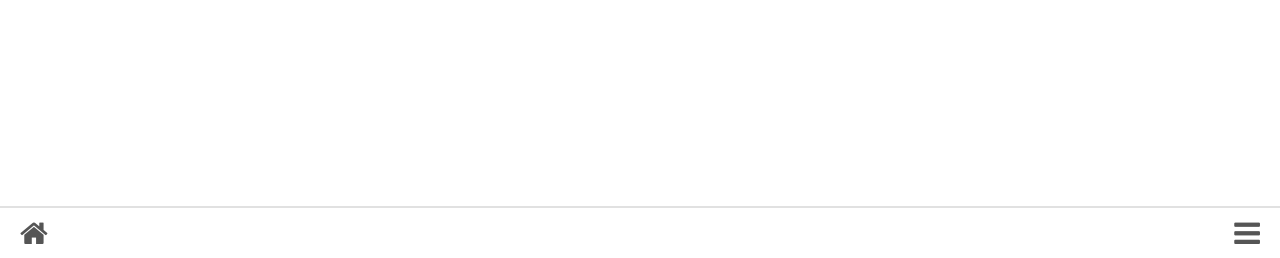
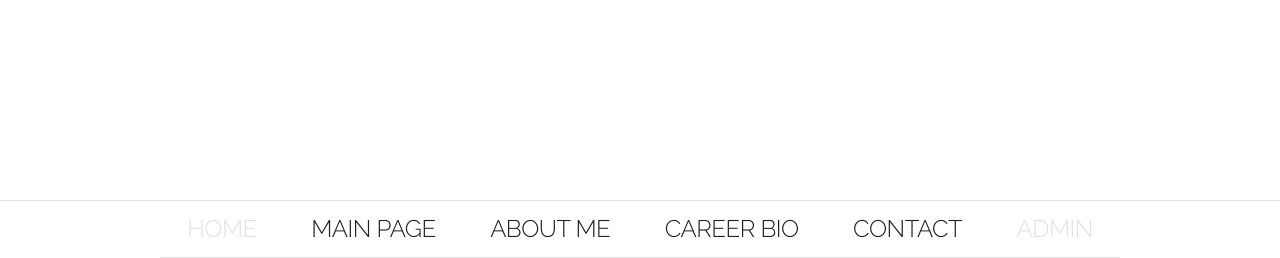
Before and after one commit to ratteripenta/homepage-django, a Django app: page / in a window 1280 px wide. Shown: the part 542-800 px from the top of the page. Run offline with Django 3.2, Linux system fonts and the light colour scheme; data comes from the database, SQL or seed files in the repository; both versions use the stored data as it was after the commit; some libraries are stand-ins or nearby versions.

Commit message:
Navigation works as intended from phone to dekstop widths.

```diff
--- a/app/static/css/skeleton.css
+++ b/app/static/css/skeleton.css
@@ -317,7 +317,7 @@ p {
     padding: 0; } }
 @media (min-width: 550px) {
   .container {
-    width: 80%; }
+    width: 85%; }
 
   .column,
   .columns {
@@ -672,26 +672,51 @@ form {
   bottom: 0;
   width: 100%;
   flex: 1 0 auto;
-  border-top: 2px solid #e1e1e1;
+  border-top: 0.5px solid #e1e1e1;
   background-color: #FFF;
   margin: 0;
   padding: 0; }
   .navigation a {
     text-decoration: none;
     color: #222; }
+    .navigation a:hover {
+      color: #e1e1e1; }
   .navigation .navbar-items {
     display: none;
     flex-direction: column;
-    border-bottom: 1px solid #e1e1e1;
-    padding-top: 1rem; }
-    .navigation .navbar-items h4 {
-      text-align: center; }
-  .navigation .navbar-mobile i {
-    padding: 1rem 2rem;
-    color: #555; }
-    .navigation .navbar-mobile i:hover {
-      color: #e1e1e1;
-      cursor: pointer; }
+    border-bottom: 0.5px solid #e1e1e1; }
+    .navigation .navbar-items .navbar-item h5 {
+      text-align: center;
+      margin-top: 1rem;
+      margin-bottom: 1rem; }
+  .navigation .navbar-mobile {
+    z-index: 200;
+    display: inherit; }
+    .navigation .navbar-mobile .brand {
+      padding: 1rem 4rem;
+      margin: 0; }
+    .navigation .navbar-mobile .icon {
+      padding: 1rem 4rem;
+      margin: 0;
+      color: #626262; }
+      .navigation .navbar-mobile .icon:hover {
+        color: #e1e1e1;
+        cursor: pointer; }
+  @media (min-width: 750px) {
+    .navigation .navbar-items {
+      display: flex;
+      flex-direction: row;
+      justify-content: space-around; }
+    .navigation .navbar-mobile {
+      display: none; } }
+
+.muted {
+  color: #e1e1e1; }
+  .muted:hover {
+    color: #f4f4f4; }
+
+.show {
+  display: flex !important; }
 
 .container {
   height: 80%; }
--- a/app/static/js/scripts.js
+++ b/app/static/js/scripts.js
@@ -3,12 +3,10 @@ $(document).ready(function() {
     var menu = "closed"
     $("#menu").click(function(){
         if (menu === "closed") {
-            $(".navbar-items").css("transform", "translate(0, 0)")
-            $(".navbar-items").css("display","flex")
+            $(".navbar-items").addClass("show")
             menu = "opened"
         } else {
-            $(".navbar-items").css("transform", "translate(100%, 0)")
-            $(".navbar-items").css("display","none")
+            $(".navbar-items").removeClass("show")
             menu = "closed"
         }
         console.log("Menu clicked, state =",menu)
--- a/app/static/scss/base/_variables.scss
+++ b/app/static/scss/base/_variables.scss
@@ -26,7 +26,7 @@ $font-family: "Raleway", "HelveticaNeue", "Helvetica Neue", Helvetica, Arial, sa
 //Grid Variables
 $container-width: 960px !default;
 $container-width-larger-than-mobile: 85% !default;
-$container-width-larger-than-phablet: 80% !default;
+$container-width-larger-than-phablet: 85% !default;
 $total-columns: 12 !default;
 $column-width: 100 / $total-columns !default; // calculates individual column width based off of # of columns
 $column-margin: 4% !default; // space between columns
--- a/app/static/scss/modules/_navigation.scss
+++ b/app/static/scss/modules/_navigation.scss
@@ -4,7 +4,7 @@
     width: 100%;
     flex: 1 0 auto;
 
-    border-top: 2px solid $light-grey;
+    border-top: 0.5px solid $light-grey;
     background-color: $background;
     margin: 0;
     padding: 0;
@@ -12,26 +12,42 @@
     a{
         text-decoration: none;
         color: $font-color;
+
+        &:hover{
+            color: $light-grey;
+        }
     }
 
     .navbar-items{
         display: none;
         flex-direction: column;
 
-        border-bottom: 1px solid $light-grey;
+        border-bottom: 0.5px solid $light-grey;
 
-        padding-top: 1rem;
+        .navbar-item{
 
-        h4{
-            text-align: center;
+            h5{
+                text-align: center;
+                margin-top: 1rem;
+                margin-bottom: 1rem;
+            }
         }
     }
 
     .navbar-mobile{
+        z-index: 200;
+        display: inherit;
 
-        i{
-            padding: 1rem 2rem;
-            color: $dark-grey;
+        .brand{
+            padding: 1rem 4rem;
+            margin: 0;
+        }
+
+        .icon{
+            padding: 1rem 4rem;
+            margin: 0;
+
+            color: darken($light-grey,50%);
 
             &:hover{
                 color: $light-grey;
@@ -39,10 +55,29 @@
             }
         }
     }
+    // Larger than phablet (also point when grid becomes active)
+    @media (#{$bp-larger-than-tablet}) {
 
+        .navbar-items{
+            display: flex;
+            flex-direction: row;
+            justify-content: space-around;
+        }
 
-    // Larger than phablet (also point when grid becomes active)
-    @media (#{$bp-larger-than-phablet}) {
-
+        .navbar-mobile{
+            display: none;
+        }
     }
 }
+
+.muted{
+    color: $light-grey;
+
+    &:hover{
+        color: lighten($light-grey,7.5%);
+    }
+}
+
+.show{
+    display: flex !important
+}
--- a/app/templates/nav.html
+++ b/app/templates/nav.html
@@ -1,44 +1,21 @@
-<!-- Reference: https://codepen.io/RRoberts/pen/OXxkzm -->
-<!-- <div class="navigation">
-  <div class="header">
-    <div class="menu-toggle">
-      <div class="line"></div>
-      <div class="line"></div>
-    </div>
-  </div>
-  <div class="mobile-nav">
-    <ul>
-      <li>
-        <a href="/">HOME</a>
-        <span class="slash"></span>
-        <span class="slash"></span>
-      </li>
-      {% for page in navigation_pages %}
-      <li>
-        <a href="{{ page.slug }}">{{ page|upper }}</a>
-      </li>
-      {% endfor %}
-      <li >
-        <a href="admin">PAGE ADMIN</a>
-      </li>
-    </ul>
-  </div>
-</div> -->
-
-<div class="navbar">
+<div class="container">
   <div class="navbar-items">
+      <div class="navbar-item admin">
+          <h5><a href="/"><div class="muted">HOME</div></a></h5>
+        </div>
     {% for page in navigation_pages %}
     <div class="navbar-item">
-      <h4><a href="{{ page.slug }}">{{ page|upper }}</a></h4>
+      <h5><a href="{{ page.slug }}">{{ page|upper }}</a></h5>
     </div>
     {% endfor %}
-  </div>
-  <div class="navbar-mobile">
-    <div class="home u-pull-left">
-      <a href="/"><i class="fa fa-home fa-2x" aria-hidden="true"></i></a>
-    </div>
-    <div class="menu u-pull-right" id="menu">
-      <i class="fa fa-bars fa-2x" aria-hidden="true" ></i>
+    <div class="navbar-item admin">
+      <h5><a href="admin"><div class="muted">ADMIN</div></a></h5>
     </div>
   </div>
 </div>
+<div class="navbar-mobile">
+  <h5 class="brand u-pull-left">PETTERI NEVAVUORI</h5>
+  <div class="icon u-pull-right" id="menu">
+    <i class="fa fa-bars fa-2x " aria-hidden="true" ></i>
+  </div>
+</div>
```
Also changed, not shown: app/db.sqlite3, 1 other file.
